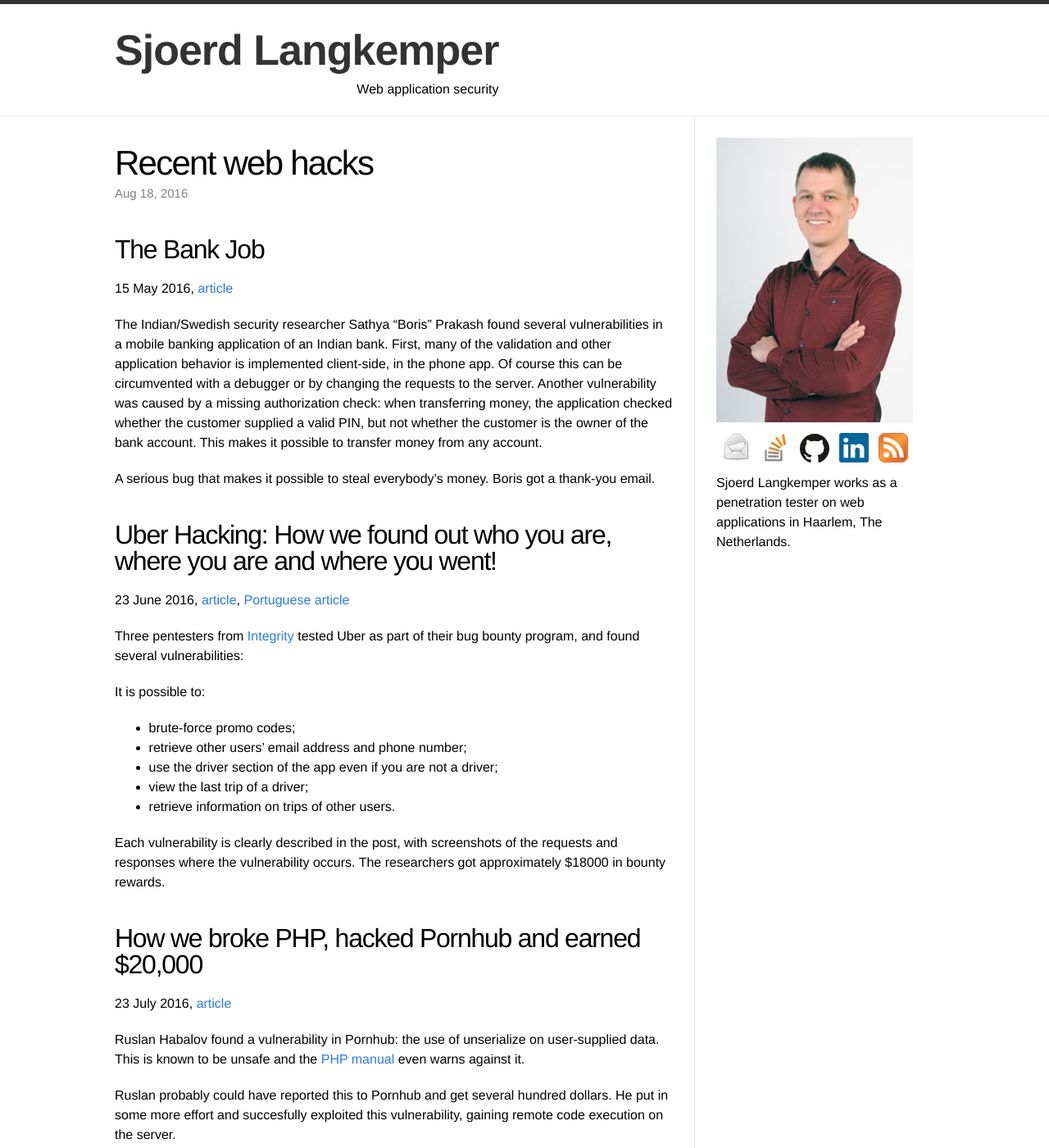
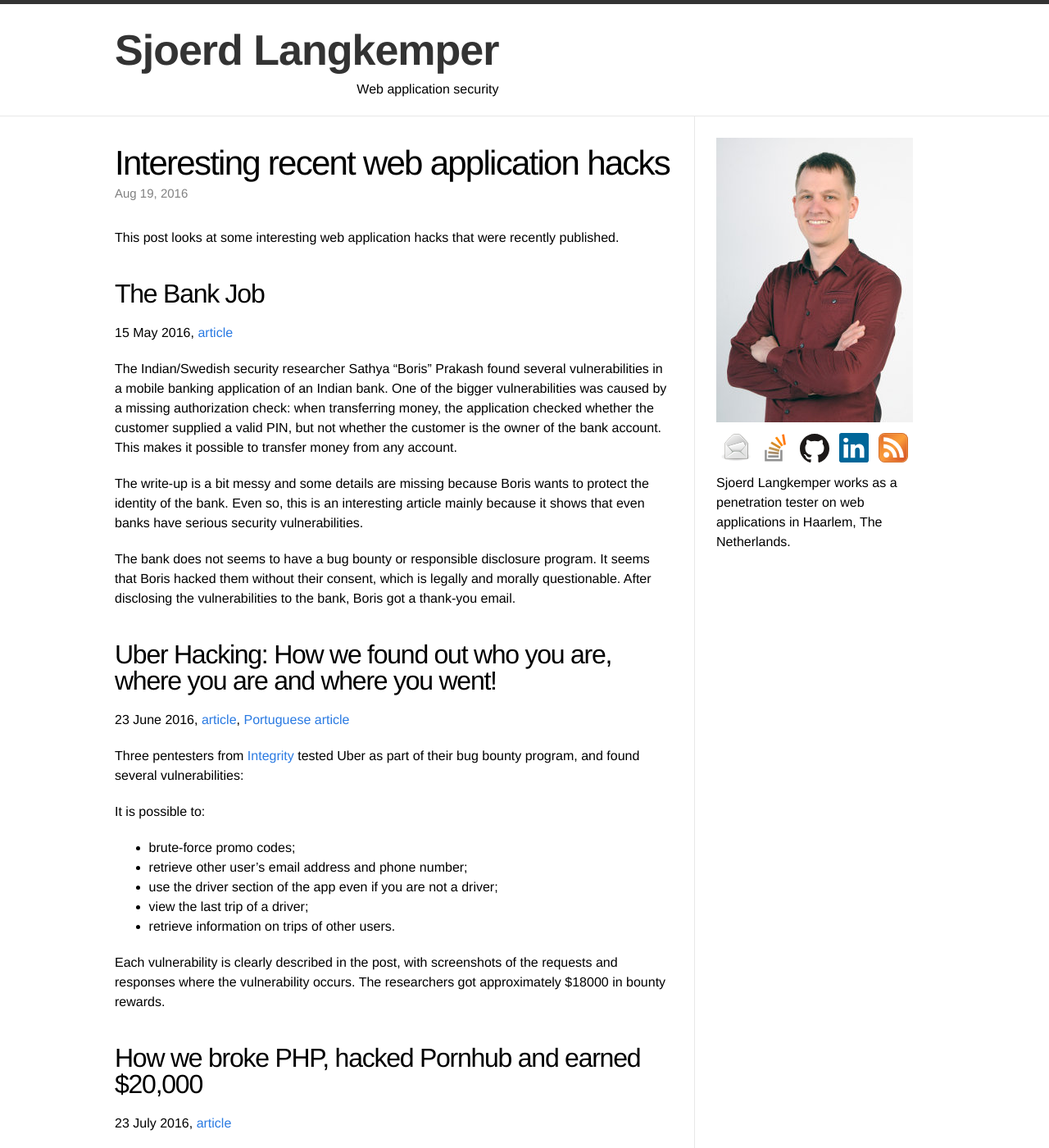
Before and after one commit to Sjord/Sjord.github.io, a Jekyll site: the page built from _posts/2016-08-17-recent-web-hacks.md, in a window 1280 px wide and 1400 px high. Shown: the whole window at 82% size. Built offline with Jekyll 4.4.1, drawn with Linux system fonts in a browser that asks for light colours; some of the changed text lies outside the part shown.

Commit message:
Write some comments on the posts

```diff
--- a/_posts/2016-08-17-recent-web-hacks.md
+++ b/_posts/2016-08-17-recent-web-hacks.md
@@ -1,18 +1,21 @@
 ---
 layout: post
-title: "Recent web hacks"
+title: "Interesting recent web application hacks"
 thumbnail: anonymous-hacker-240.jpg
-date: 2016-08-18
+date: 2016-08-19
 ---
 
+This post looks at some interesting web application hacks that were recently published.
 
 ## The Bank Job
 
 15 May 2016, [article](https://boris.in/blog/2016/the-bank-job/)
 
-The Indian/Swedish security researcher Sathya "Boris" Prakash found several vulnerabilities in a mobile banking application of an Indian bank. First, many of the validation and other application behavior is implemented client-side, in the phone app. Of course this can be circumvented with a debugger or by changing the requests to the server. Another vulnerability was caused by a missing authorization check: when transferring money, the application checked whether the customer supplied a valid PIN, but not whether the customer is the owner of the bank account. This makes it possible to transfer money from any account.
+The Indian/Swedish security researcher Sathya "Boris" Prakash found several vulnerabilities in a mobile banking application of an Indian bank. One of the bigger vulnerabilities was caused by a missing authorization check: when transferring money, the application checked whether the customer supplied a valid PIN, but not whether the customer is the owner of the bank account. This makes it possible to transfer money from any account.
 
-A serious bug that makes it possible to steal everybody's money. Boris got a thank-you email.
+The write-up is a bit messy and some details are missing because Boris wants to protect the identity of the bank. Even so, this is an interesting article mainly because it shows that even banks have serious security vulnerabilities.
+
+The bank does not seems to have a bug bounty or responsible disclosure program. It seems that Boris hacked them without their consent, which is legally and morally questionable. After disclosing the vulnerabilities to the bank, Boris got a thank-you email.
 
 ## Uber Hacking: How we found out who you are, where you are and where you went!
 
@@ -22,7 +25,7 @@
 
 It is possible to:
 * brute-force promo codes;
-* retrieve other users' email address and phone number;
+* retrieve other user's email address and phone number;
 * use the driver section of the app even if you are not a driver;
 * view the last trip of a driver;
 * retrieve information on trips of other users.
@@ -35,13 +38,17 @@
 
 Ruslan Habalov found a vulnerability in Pornhub: the use of unserialize on user-supplied data. This is known to be unsafe and the [PHP manual](http://php.net/unserialize) even warns against it.
 
-Ruslan probably could have reported this to Pornhub and get several hundred dollars. He put in some more effort and succesfully exploited this vulnerability, gaining remote code execution on the server.
+Ruslan probably could have reported this to Pornhub and get several hundred dollars. He put in some more effort and successfully exploited this vulnerability, gaining remote code execution on the server.
+
+And that is what makes this hack interesting: Ruslan found a vulnerability, and then put in considerable effort to find a zero-day to exploit it. This would not be necessary to make Pornhub safer, but it was necessary to get a $20,000 bounty reward.
 
 ## How I made LastPass give me all your passwords
 
 27 July 2016, [article](https://labs.detectify.com/2016/07/27/how-i-made-lastpass-give-me-all-your-passwords/)
 
 Mathias Karlsson discovered a bug in the password manager LastPass. By using a specific URL you could make LastPass think that it was on another domain and it would autofill the credentials of that domain in a login form. This made it possible to steal credentials from users visiting your web page.
+
+This vulnerability is extra painful because LastPass is a product that is supposed to make you safer. Now it turns out it could leak your passwords to any web site.
 
 ## How to steal $2,999.99 in less than 2 minutes with Venmo and Siri
 
@@ -50,3 +57,5 @@
 Venmo is a payment provider that makes it possible to pay people by SMS. It is also possible to read and send SMS messages from a locked iPhone, using Siri. Martin Vigo pointed out that this combination can be used to steal money from people if you have physical access to their locked phone.
 
 This is not really a vulnerability in a single application, but of a combination of applications. Apple thinks SMS messages do not need to be secured on your locked phone. Venmo thinks SMS messages sufficiently authenticate a user to do a payment. This combination creates a vulnerability that is hard to solve.
+
+Vigo states that you can steal $3000 this way, but I think this would be hard in practice. You need access to your victim's iPhone, and your victim has to have a significant amount of money on her account. Furthermore, after you have transferred the money to your Venmo account you need to get it out of your Venmo account without being caught. The victim can just call the police and they can identify you by your phone number or bank account.
```
